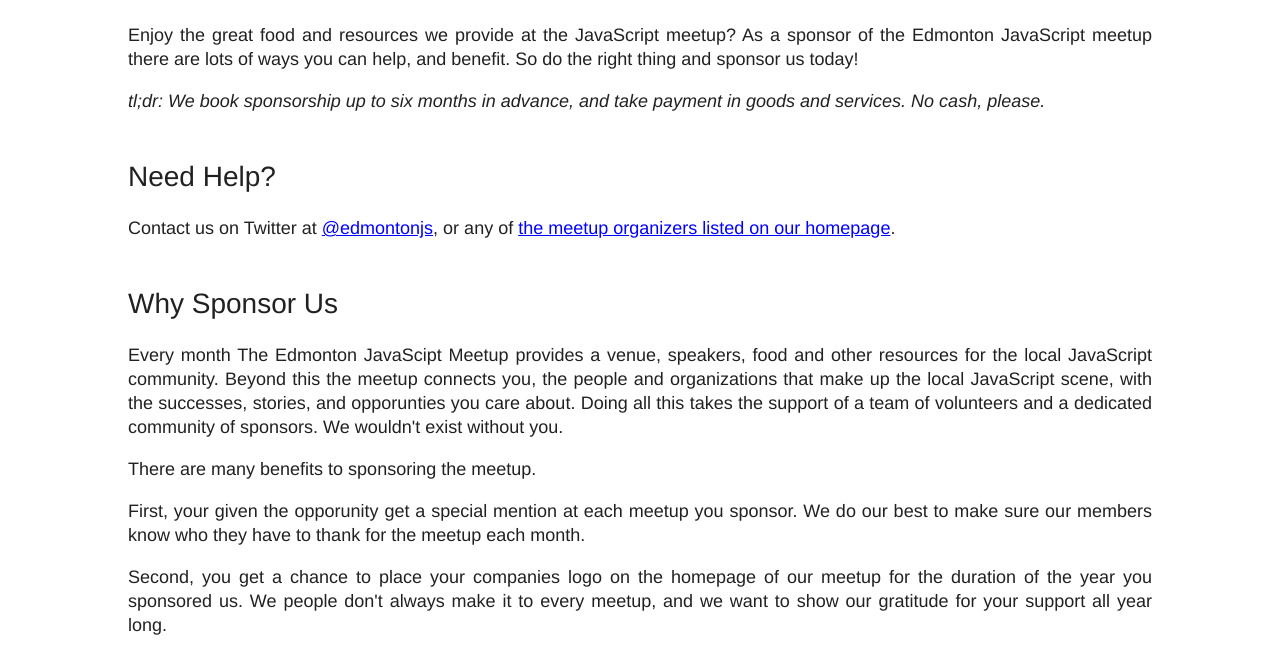
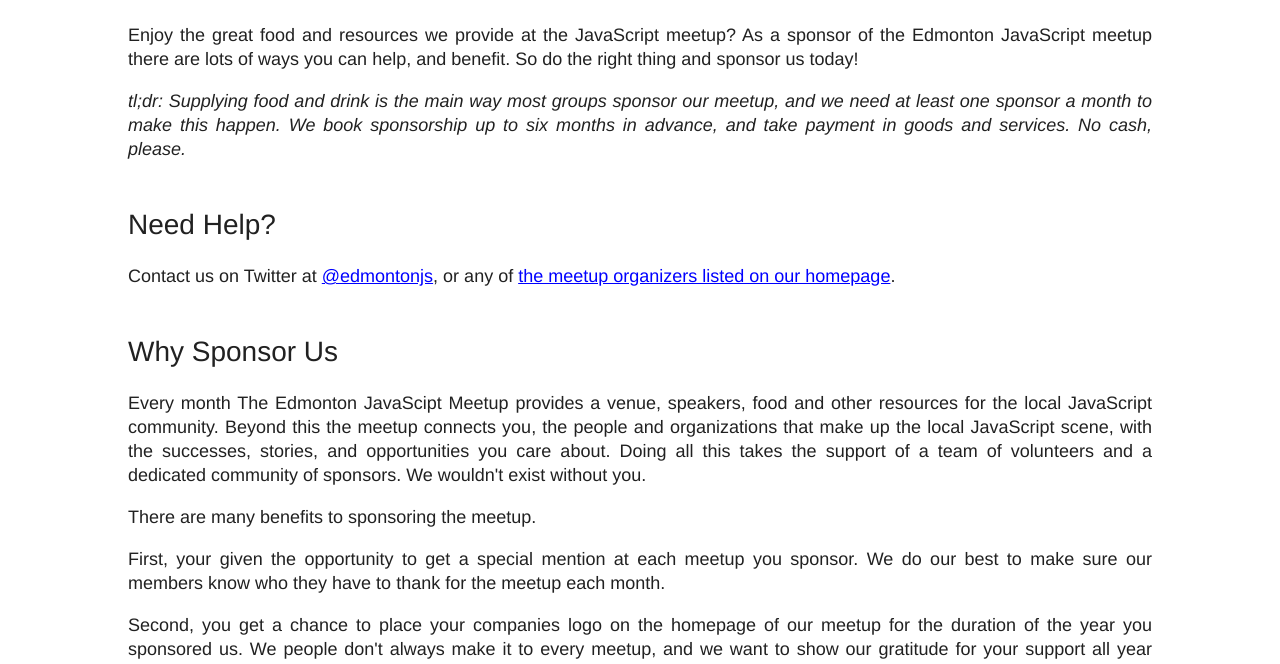
Before and after one commit to ExchangeJS/exchangejs-org, a plain HTML site: page sponsorship.html in a window 1280 px wide. Shown: the part 131-795 px from the top of the page. Drawn offline with Linux system fonts and the light colour scheme.

Commit message:
Integrate feedback from Jeff

```diff
--- a/sponsorship.html
+++ b/sponsorship.html
@@ -72,7 +72,7 @@
 
 <p>Enjoy the great food and resources we provide at the JavaScript meetup? As a sponsor of the Edmonton JavaScript meetup there are lots of ways you can help, and benefit. So do the right thing and sponsor us today!</p>
 
-<p><em>tl;dr: We book sponsorship up to six months in advance, and take payment in goods and services. No cash, please.</em></p>
+<p><em>tl;dr: Supplying food and drink is the main way most groups sponsor our meetup, and we need at least one sponsor a month to make this happen. We book sponsorship up to six months in advance, and take payment in goods and services. No cash, please.</em></p>
 
 <h2>Need Help?</h2>
 
@@ -80,11 +80,11 @@
 
 <h2>Why Sponsor Us</h2>
 
-<p>Every month The Edmonton JavaScipt Meetup provides a venue, speakers, food and other resources for the local JavaScript community. Beyond this the meetup connects you, the people and organizations that make up the local JavaScript scene, with the successes, stories, and opporunties you care about. Doing all this takes the support of a team of volunteers and a dedicated community of sponsors. We wouldn't exist without you.</p>
+<p>Every month The Edmonton JavaScipt Meetup provides a venue, speakers, food and other resources for the local JavaScript community. Beyond this the meetup connects you, the people and organizations that make up the local JavaScript scene, with the successes, stories, and opportunities you care about. Doing all this takes the support of a team of volunteers and a dedicated community of sponsors. We wouldn't exist without you.</p>
 
 <p>There are many benefits to sponsoring the meetup.</p>
 
-<p>First, your given the opporunity get a special mention at each meetup you sponsor. We do our best to make sure our members know who they have to thank for the meetup each month.</p>
+<p>First, your given the opportunity to get a special mention at each meetup you sponsor. We do our best to make sure our members know who they have to thank for the meetup each month.</p>
 
 <p>Second, you get a chance to place your companies logo on the homepage of our meetup for the duration of the year you sponsored us. We people don't always make it to every meetup, and we want to show our gratitude for your support all year long.</p>
 
```
